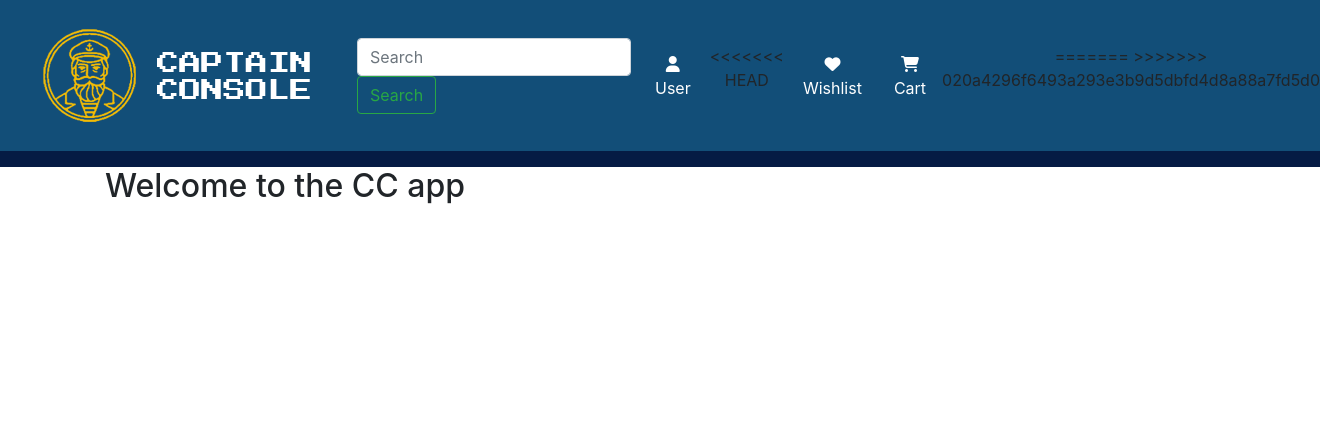
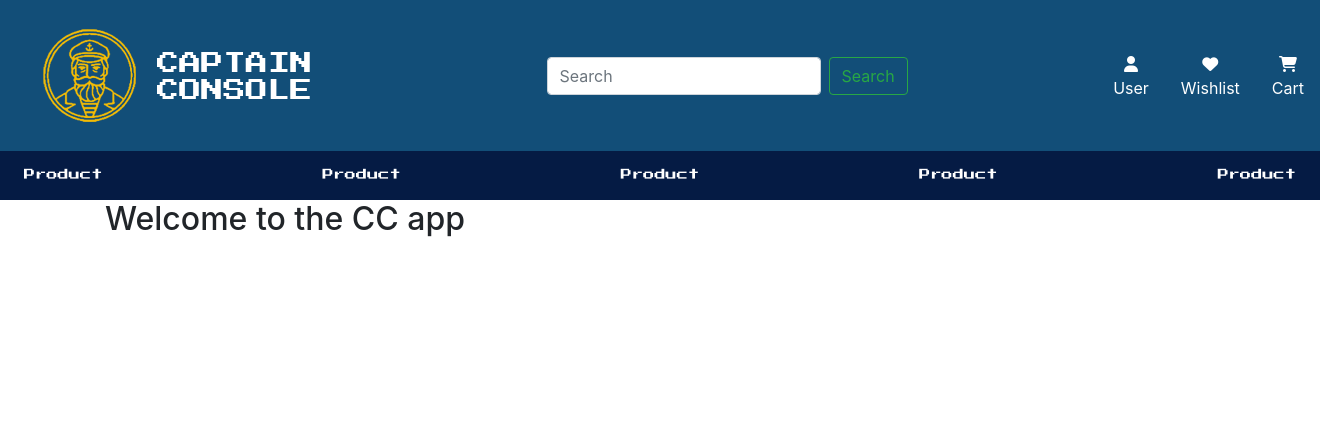
Before and after one commit to annah19/3week_2, a Django app: page / in a window 1320 px wide. Shown: the top 432 px of the page. Run offline with Django 3.2, Linux system fonts and the light colour scheme; some libraries are stand-ins or nearby versions.

Commit message:
Fix merge conflict

```diff
--- a/captain_console/templates/header.html
+++ b/captain_console/templates/header.html
@@ -11,14 +11,11 @@
     </div>
     <div class="d-flex text-center">
         <a class="nav-link" href="{% url 'user-index' %}"><i class="fa fa-user"></i><div>User</div></a>
-<<<<<<< HEAD
-        <a class="nav-link" href="{% url 'wishlist-index' %}"><i class="fa fa-heart"></i><div>Wishlist</div></a>
-        <a class="nav-link" href="{% url 'cart-index' %}"><i class="fa fa-shopping-cart"></i><div>Cart</div></a>
-=======
-        <!--<a class="nav-link" href="% url 'wishlist-index' %}"><i class="far fa-heart"></i><div>Wishlist</div></a>
-        <a class="nav-link" href="% url 'cart-index' %}"><i class="fa fa-shopping-cart"></i><div>Cart</div></a>-->
-        <!-- need to fix curly brackets when getting out of comment-->
->>>>>>> 020a4296f6493a293e3b9d5dbfd4d8a88a7fd5d0
+
+        <a class="nav-link" href="{% url 'user-index' %}"><i class="fa fa-heart"></i><div>Wishlist</div></a>
+        <a class="nav-link" href="{% url 'checkout-index' %}"><i class="fa fa-shopping-cart"></i><div>Cart</div></a>
+
+
     </div>
 
 </div>
@@ -29,23 +26,23 @@
         <span class="navbar-toggler-icon"></span>
     </button>
     <div class="collapse navbar-collapse" id="navbarSupportedContent">
-        <!--<ul class="navbar-nav">
+        <ul class="navbar-nav">
             <li class="nav-item">
-                <a class="nav-link" href="% url 'manufacturer-index' %}">Product</a>
+                <a class="nav-link" href="% url 'products-index' %}">Product</a>
             </li>
             <li class="nav-item">
-                <a class="nav-link" href="% url 'manufacturer-index' %}">Product</a>
+                <a class="nav-link" href="% url 'products-index' %}">Product</a>
             </li>
             <li class="nav-item">
-                <a class="nav-link" href="% url 'manufacturer-index' %}">Product</a>
+                <a class="nav-link" href="% url 'products-index' %}">Product</a>
             </li>
             <li class="nav-item">
-                <a class="nav-link" href="% url 'manufacturer-index' %}">Product</a>
+                <a class="nav-link" href="% url 'products-index' %}">Product</a>
             </li>
             <li class="nav-item">
-                <a class="nav-link" href="% url 'manufacturer-index' %}">Product</a>
+                <a class="nav-link" href="% url 'products-index' %}">Product</a>
             </li>
-        </ul>-->
-        <!-- need to fix curly brackets when getting out of comment-->
+        </ul>
+
     </div>
 </nav>
```
